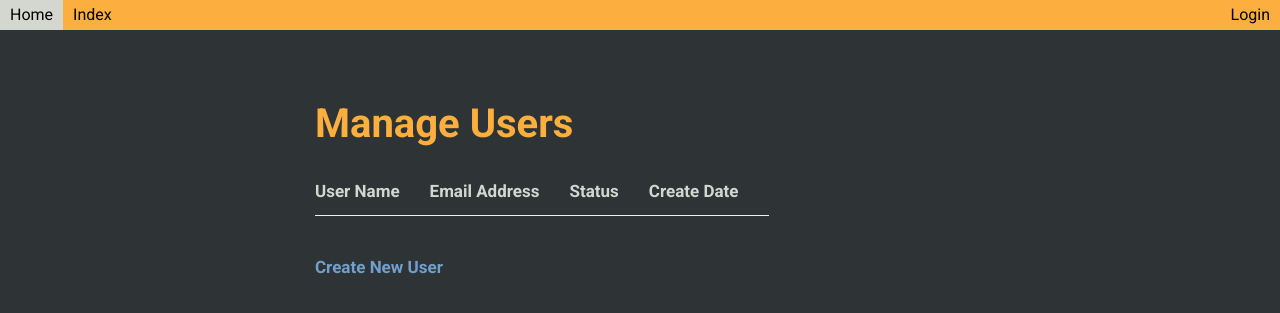
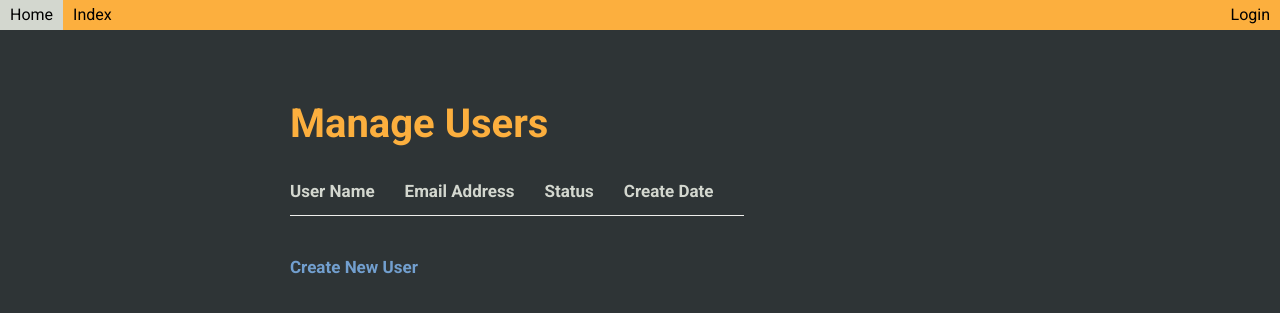
Before and after one commit to c-mart/smog, a Flask app: template smog/templates/manage_users.html in a window 1280 px wide. Shown: the top 313 px of the page. Run offline with Flask 2, Linux system fonts and the light colour scheme; the template is opened without the code that fills it, so the values that code supplies are empty; parts of the project's set-up code (start-up, migrations or seed data) failed here and were passed over.

Commit message:
CSS tweak

```diff
--- a/smog/static/custom.css
+++ b/smog/static/custom.css
@@ -45,7 +45,7 @@ ul {
 /* Custom elements */
 
 .container {
-    max-width: 650px;
+    max-width: 700px;
     margin-top: 7.0rem;
     margin-bottom: 5.0rem;
 }
```
Also changed, not shown: planning.md (+3 -0 lines).
